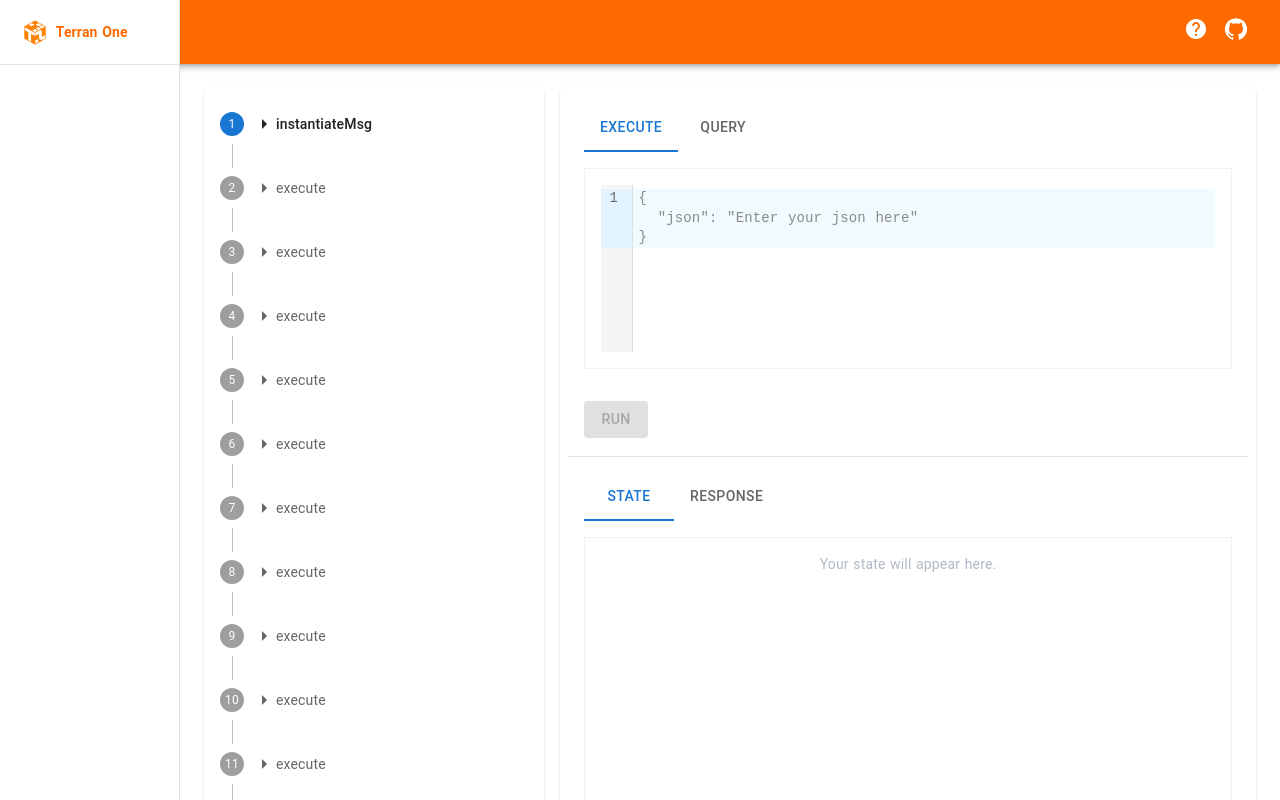
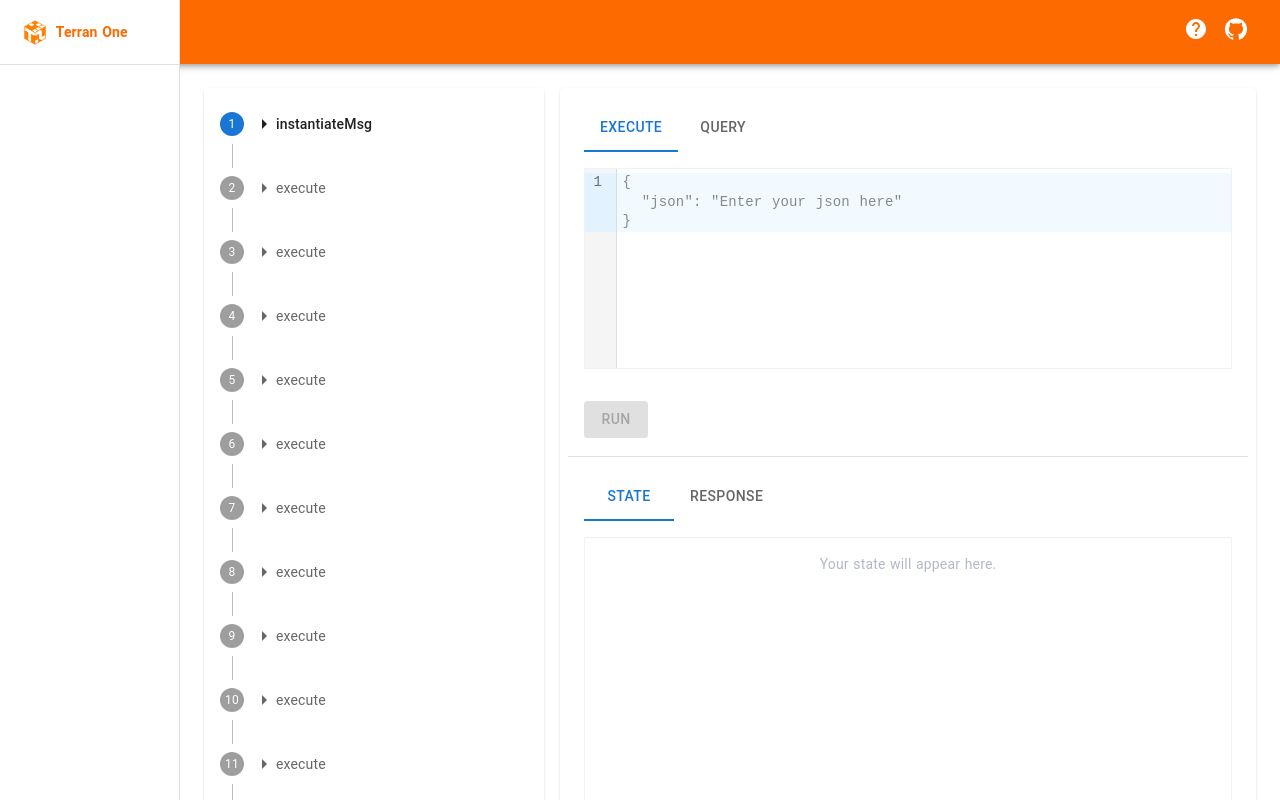
Before and after one commit to cosmology-tech/cw-simulate-ui, a React (Create React App) app: page /simulation in a window 1280 px wide. Built offline with nearby package versions, Linux system fonts and the light colour scheme; a web font is replaced by a local one; what recoil-persist would draw is missing.

Commit message:
Added json validator for JSON editors.

```diff
--- /dev/null
+++ b/src/atoms/jsonErrorState.ts
@@ -0,0 +1,6 @@
+import { atom } from "recoil";
+
+export const jsonErrorState = atom({
+  key: 'jsonErrorState',
+  default: '',
+});
--- a/src/components/ExecuteQuery.tsx
+++ b/src/components/ExecuteQuery.tsx
@@ -6,6 +6,7 @@ import { useRecoilValue, useSetRecoilState } from "recoil";
 import { useNotification } from "../atoms/snackbarNotificationState";
 import { executeQueryTabState } from "../atoms/executeQueryTabState";
 import { Button, Grid, Typography } from "@mui/material";
+import { jsonErrorState } from "../atoms/jsonErrorState";
 
 interface IProps {
   response: JSON | undefined;
@@ -35,6 +36,7 @@ export const ExecuteQuery = ({
   const { MOCK_ENV, MOCK_INFO } = Config;
   const [payload, setPayload] = useState("");
   const executeQueryTab = useRecoilValue(executeQueryTabState);
+  const jsonError = useRecoilValue(jsonErrorState);
   const addState = (stateBefore: any, res: any) => {
     const stateObj: IState = {
       chainStateBefore: stateBefore,
@@ -62,7 +64,9 @@ export const ExecuteQuery = ({
         throw res.read_json().error;
       }
     } catch (err) {
-      setNotification("Something went wrong while executing.", { severity: "error" });
+      setNotification("Something went wrong while executing.", {
+        severity: "error",
+      });
     }
   };
   const query = () => {
@@ -72,7 +76,9 @@ export const ExecuteQuery = ({
       setResponse(JSON.parse(window.atob(res.read_json().ok)));
       setNotification("Query was successful!");
     } catch (err) {
-      setNotification("Something went wrong while querying.", { severity: "error" });
+      setNotification("Something went wrong while querying.", {
+        severity: "error",
+      });
     }
   };
   const onRunHandler = () => {
@@ -121,7 +127,7 @@ export const ExecuteQuery = ({
           sx={{ mt: 2 }}
           variant={"contained"}
           onClick={onRunHandler}
-          disabled={!payload.length}
+          disabled={!payload.length || jsonError.length > 0}
         >
           <Typography variant="button">Run</Typography>
         </Button>
--- a/src/components/JsonCodeMirrorEditor.tsx
+++ b/src/components/JsonCodeMirrorEditor.tsx
@@ -1,8 +1,11 @@
 import React from "react";
 import ReactCodeMirror from "@uiw/react-codemirror";
 import { json } from "@codemirror/lang-json";
-import { Grid } from "@mui/material";
+import { Grid, Typography } from "@mui/material";
 import { GREY_6 } from "../configs/variables";
+import { validateJSON } from "../utils/fileUtils";
+import { useRecoilState } from "recoil";
+import { jsonErrorState } from "../atoms/jsonErrorState";
 
 interface IJsonCodeMirrorEditorProps {
   jsonValue: string;
@@ -18,12 +21,21 @@ export const JsonCodeMirrorEditor = ({
   const defaultPlaceholder = placeholder || {
     json: "Enter your json here",
   };
+  const [jsonError, setJsonError] = useRecoilState(jsonErrorState);
   return (
     <Grid
       item
       sx={{
+        display: "flex",
+        flexDirection: "column",
+        height: "100%",
+        width: "100%",
+      }}
+    >
+      <Grid
+        item
+        sx={{
           overflow: "scroll",
-        padding: 2,
           border: `1px solid ${GREY_6}`,
           height: "100%",
           width: "100%",
@@ -32,10 +44,35 @@ export const JsonCodeMirrorEditor = ({
         <ReactCodeMirror
           value={jsonValue}
           extensions={[json()]}
-        onChange={(val: string) => setPayload(val)}
+          onChange={(val: string) => {
+            setPayload(val);
+            if (val.length == 0) {
+              setJsonError("");
+              return;
+            }
+            try {
+              const parsedJSON = JSON.parse(val);
+              if (!validateJSON(parsedJSON, {})) {
+                //TODO: Show correct error message when validate message functionality changes.
+                setJsonError("Invalid JSON");
+              } else {
+                setJsonError("");
+              }
+            } catch {
+              setJsonError("Invalid JSON");
+            }
+          }}
           placeholder={JSON.stringify(defaultPlaceholder, null, 2)}
           style={{ border: "none", height: "100%" }}
         />
       </Grid>
+      {jsonError && (
+        <Grid item sx={{ mt: 1 }}>
+          <Typography variant="subtitle2" color="red">
+            Invalid JSON
+          </Typography>
+        </Grid>
+      )}
+    </Grid>
   );
 };
```
Lines whose indentation alone changed are shown as unchanged.
